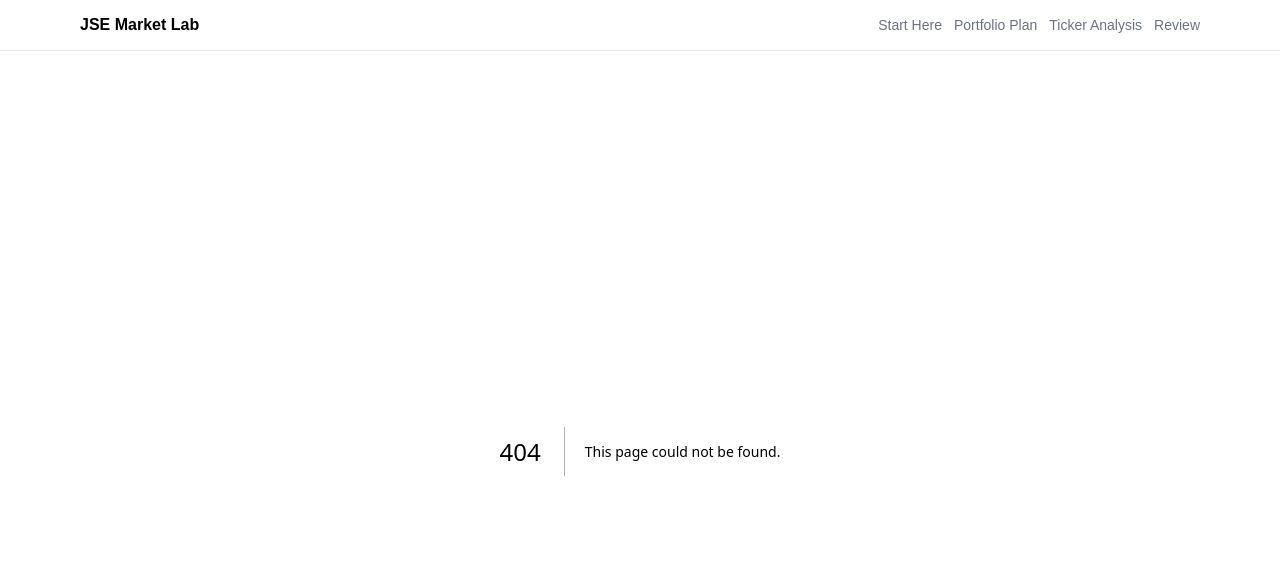
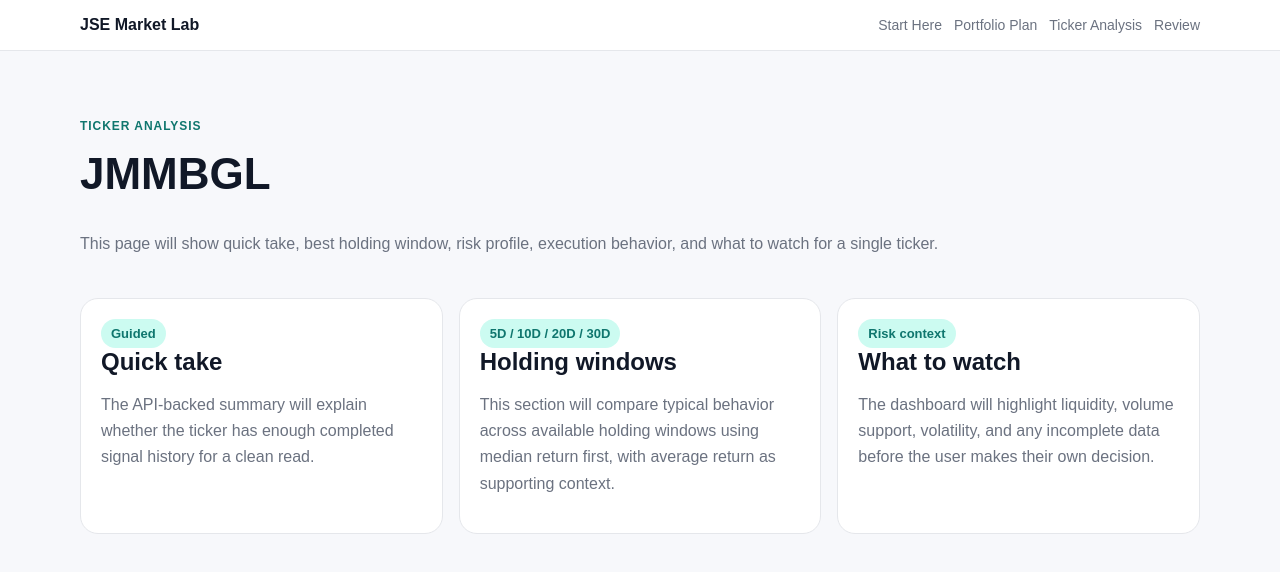
Before and after one commit to beautifulmind9/jse-market-lab, a Next.js app in the folder frontend/: page /ticker/JMMBGL in a window 1280 px wide. Before the commit this address had no page. Shown: the top 572 px of the page. Built offline with nearby package versions, Linux system fonts and the light colour scheme.

Commit message:
Add ticker analysis page scaffold

```diff
--- /dev/null
+++ b/frontend/app/ticker/[ticker]/page.tsx
@@ -0,0 +1,45 @@
+import { InfoCard } from '@/components/shared/InfoCard';
+
+type TickerPageProps = {
+  params: {
+    ticker: string;
+  };
+};
+
+export default function TickerPage({ params }: TickerPageProps) {
+  const ticker = params.ticker.toUpperCase();
+
+  return (
+    <div className="page-shell">
+      <section className="hero">
+        <span className="eyebrow">Ticker Analysis</span>
+        <h1>{ticker}</h1>
+        <p>
+          This page will show quick take, best holding window, risk profile, execution behavior, and
+          what to watch for a single ticker.
+        </p>
+      </section>
+
+      <section className="grid">
+        <InfoCard title="Quick take" label="Guided">
+          <p>
+            The API-backed summary will explain whether the ticker has enough completed signal
+            history for a clean read.
+          </p>
+        </InfoCard>
+        <InfoCard title="Holding windows" label="5D / 10D / 20D / 30D">
+          <p>
+            This section will compare typical behavior across available holding windows using median
+            return first, with average return as supporting context.
+          </p>
+        </InfoCard>
+        <InfoCard title="What to watch" label="Risk context">
+          <p>
+            The dashboard will highlight liquidity, volume support, volatility, and any incomplete data
+            before the user makes their own decision.
+          </p>
+        </InfoCard>
+      </section>
+    </div>
+  );
+}
```
